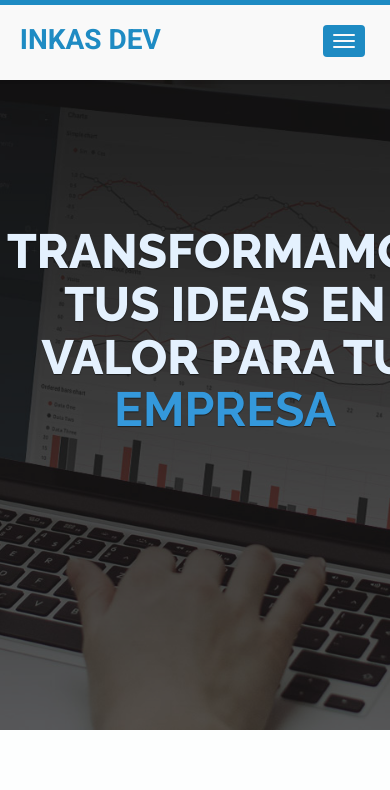
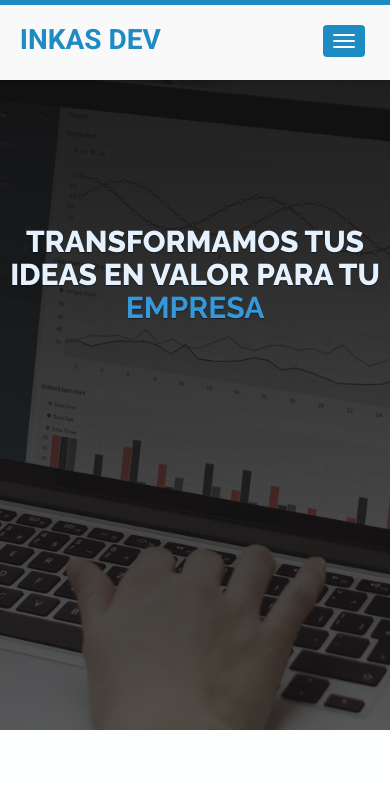
Before and after one commit to alejuanito/alejuanito.github.io, a plain HTML site: page index.html in a window 390 px wide. Shown: the top 790 px of the page. Drawn offline with Linux system fonts and the light colour scheme.

Commit message:
resize title

```diff
--- a/assets/css/main.css
+++ b/assets/css/main.css
@@ -2260,3 +2260,8 @@ only screen and (min-resolution:1.25dppx){
         -webkit-font-smoothing:subpixel-antialiased;
     }
 }
+
+@media all and (max-width:799px){
+
+  .bigFont30{ font-size: 30px !important; }
+}
--- a/index.html
+++ b/index.html
@@ -133,7 +133,7 @@
                     <div class="text-center wow fadeInUp" data-wow-duration="1000ms" data-wow-delay="600ms">
                         <h2 class="titlepro">
 
-                            <span class="middle">Transformamos tus ideas en valor para tu <strong>empresa</strong></span>
+                            <span class="middle bigFont30">Transformamos tus ideas en valor para tu <strong>empresa</strong></span>
 
                         </h2>
 
```
